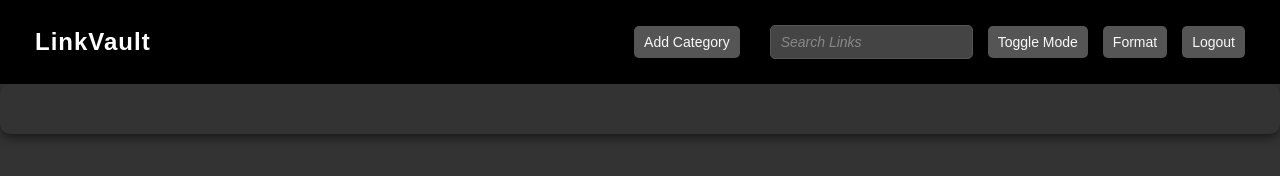
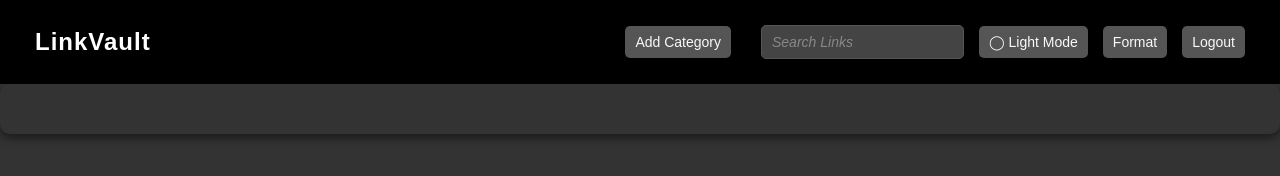
Before and after one commit to iantolentino/LinkVault, a website with bundled scripts: page homepage.html in a window 1280 px wide. Built offline with nearby package versions, Linux system fonts and the light colour scheme; no server answers.

Commit message:
Update homepage.html

```diff
--- a/homepage.html
+++ b/homepage.html
@@ -20,7 +20,7 @@
         <div class="nav-links">
           <button onclick="addCategory()">Add Category</button>
           <input class="search-bar" onkeyup="searchLinks()" placeholder="Search Links" />
-          <button class="mode-toggle" onclick="toggleDarkMode()">Toggle Mode</button>
+          <button class="mode-toggle" onclick="toggleDarkMode()">◯ Light Mode</button>
           <!-- Format Modal -->
           <button onclick="showFormatModal()">Format</button>
          <!-- Format Modal -->
```
